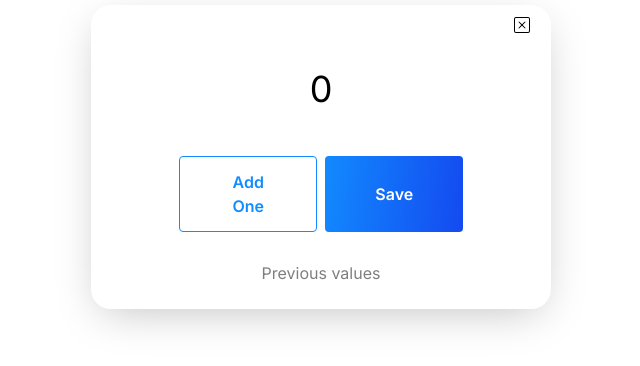
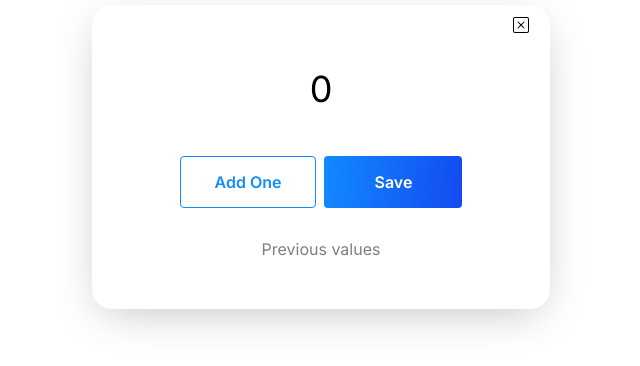
Before and after one commit to sanjuverma373/js-counting, a plain HTML site: page index.html in a window 1280 px wide. Shown: the part 142-508 px from the top of the page, without its empty margins (319-959 px from the left). Drawn offline with nearby package versions, Linux system fonts and the light colour scheme.

Commit message:
btn modified

```diff
--- a/assets/css/style.css
+++ b/assets/css/style.css
@@ -39,7 +39,7 @@
 
 .add {
 
-        padding: 13px 35px;
+        padding: 13px 34px;
         border-radius: 4px;
         border: 1px solid var(--Blue, #128DFF);
         color: var(--Blue, #128DFF);
@@ -54,7 +54,7 @@
 .save {
 
         width: 138px;
-        padding: 13px 35px;
+        padding: 13px 34px;
         border-radius: 4px;
         background: var(--Gradient, linear-gradient(97deg, #128DFF -4.95%, #1444EF 109.04%));
         color: var(--White, #FFF);
```
